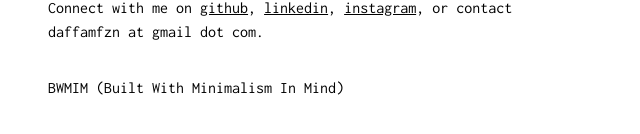
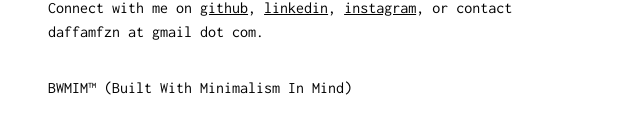
Before and after one commit to daffafaizan/mini-portfolio, a Next.js app: page / in a window 1280 px wide. Shown: the part 360-494 px from the top of the page, without its empty margins (0-640 px from the left). Built offline with nearby package versions, Linux system fonts and the light colour scheme.

Commit message:
feat: added TM

```diff
--- a/src/app/page.tsx
+++ b/src/app/page.tsx
@@ -67,7 +67,7 @@ export default function Home() {
         </span>
       </div>
       <span>
-        <span>BWMIM</span> (Built With Minimalism In Mind)
+        <span>BWMIM&trade;</span> (Built With Minimalism In Mind)
       </span>
     </div>
   );
```
